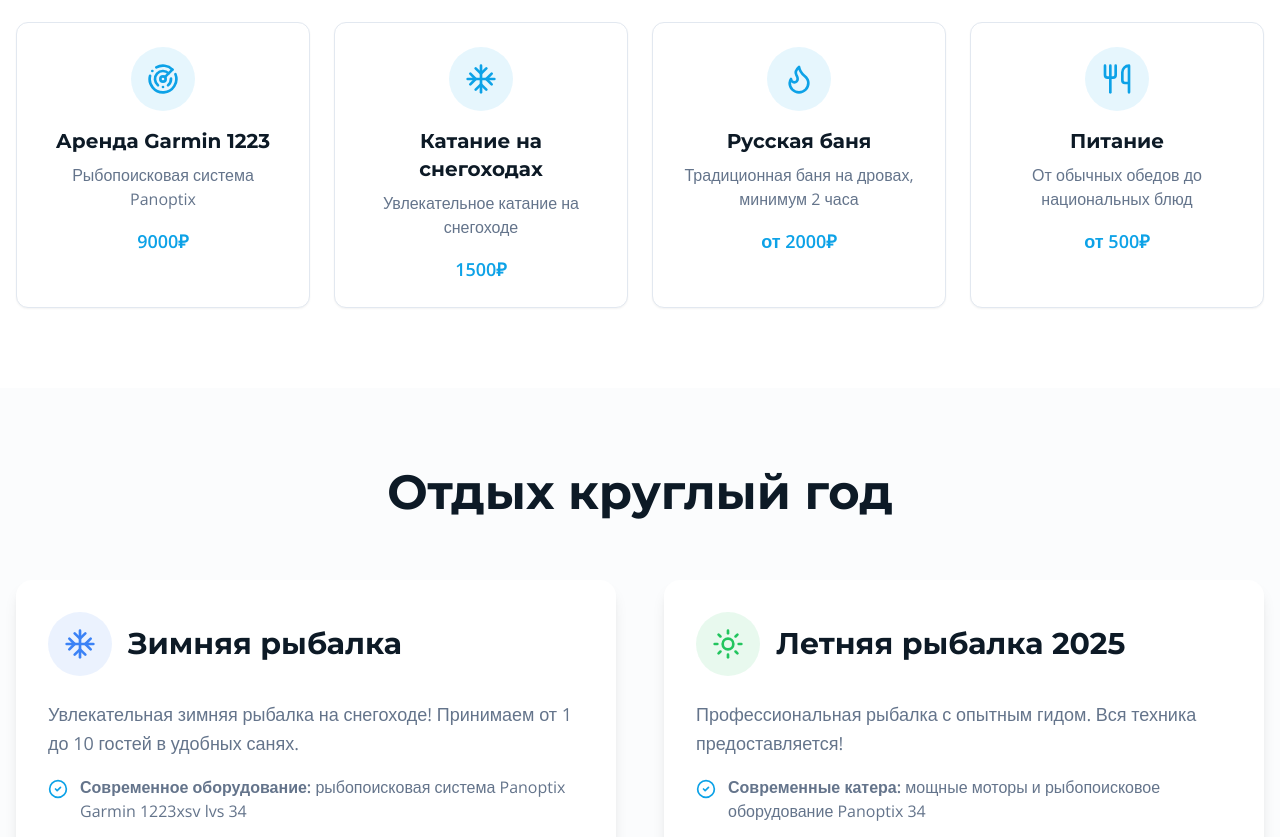
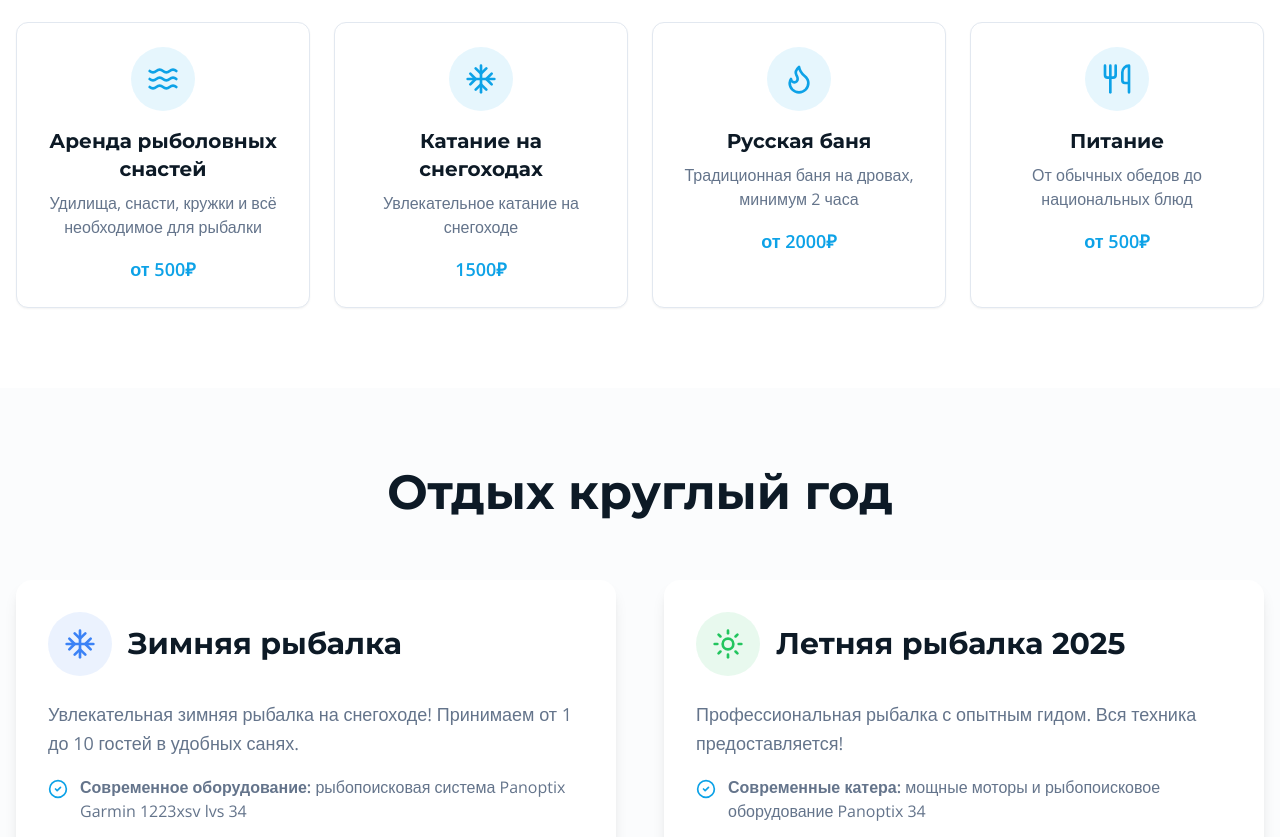
Before and after one commit to pr-poehali-dev/fishing-base-landing, a React (Vite) app: page / in a window 1280 px wide. Shown: the part 1240-2077 px from the top of the page. Built offline with nearby package versions, Linux system fonts and the light colour scheme.

Commit message:
Обновление услуги аренды снастей

```diff
--- a/src/components/sections/ContentSections.tsx
+++ b/src/components/sections/ContentSections.tsx
@@ -27,10 +27,10 @@ const services = [
     price: "800₽"
   },
   {
-    icon: "Radar",
-    title: "Аренда Garmin 1223",
-    description: "Рыбопоисковая система Panoptix",
-    price: "9000₽"
+    icon: "Waves",
+    title: "Аренда рыболовных снастей",
+    description: "Удилища, снасти, кружки и всё необходимое для рыбалки",
+    price: "от 500₽"
   },
   {
     icon: "Snowflake",
```
